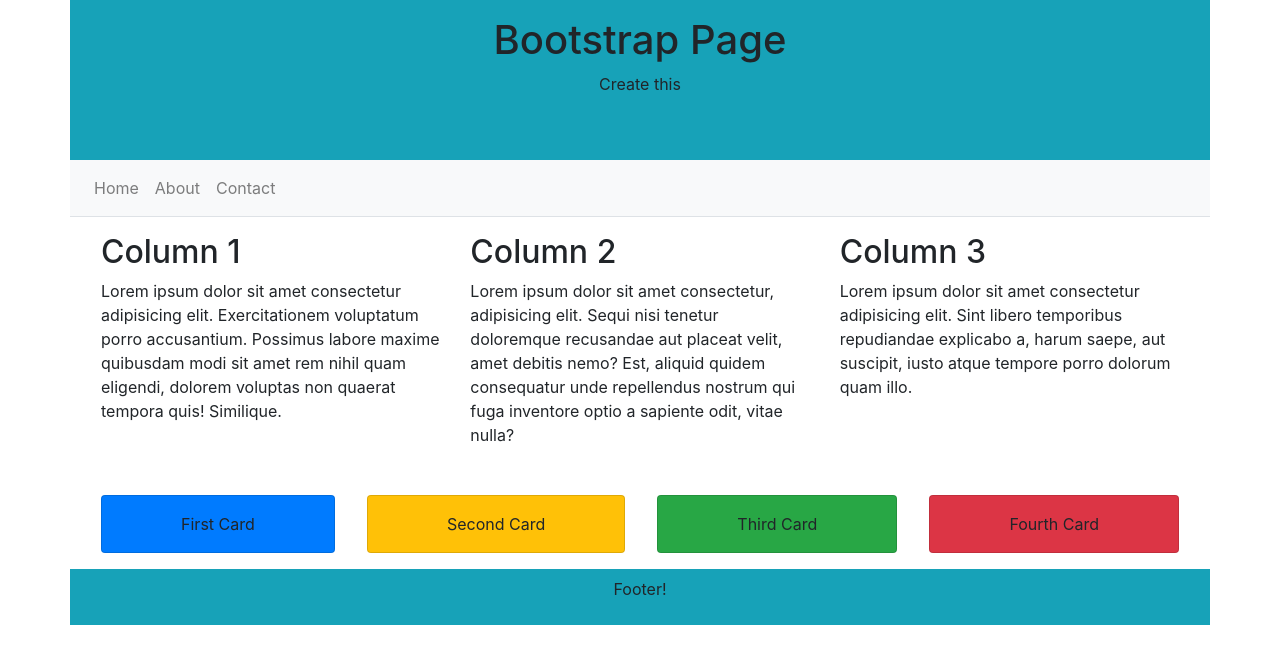
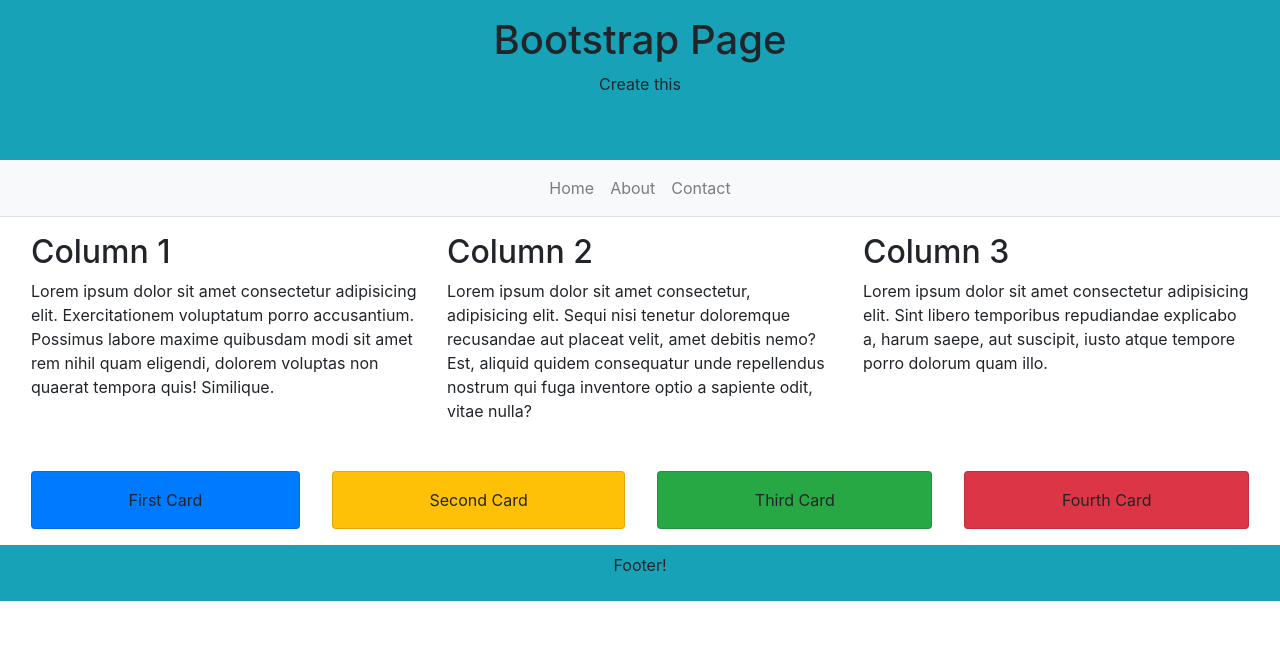
Before and after one commit to FBW41-2/3-uib-bootstrap-vbldra, a plain HTML site: page index.html in a window 1280 px wide. Drawn offline with nearby package versions, Linux system fonts and the light colour scheme.

Commit message:
fixed nav-bar

```diff
--- a/index.html
+++ b/index.html
@@ -7,15 +7,15 @@
     <title>Document</title>
 </head>
 <body>
-    <div class="container bg-info text-center p-3 pb-5">
+    <div class="container-fluid bg-info text-center p-3 pb-5">
         <h1>Bootstrap Page</h1>
         <p>Create this</p>
     </div>
-    <nav class="container border-bottom navbar navbar-expand-lg navbar-light bg-light">
+    <nav class="border-bottom navbar navbar-expand-lg navbar-light bg-light">
         <button class="navbar-toggler" type="button" data-toggle="collapse" data-target="#navbarSupportedContent" aria-controls="navbarSupportedContent" aria-expanded="false" aria-label="Toggle navigation">
             <span class="navbar-toggler-icon"></span>
         </button>
-        <div class="collapse navbar-collapse" id="navbarSupportedContent">
+        <div class="collapse navbar-collapse d-lg-flex justify-content-lg-center" id="navbarSupportedContent">
             <ul class="navbar-nav">
                 <li class="nav-item"><a class="nav-link" href="#">Home</a></li>
                 <li class="nav-item"><a class="nav-link" href="#">About</a></li>
@@ -23,7 +23,7 @@
             </ul>
         </div>
     </nav>
-    <div class="container">
+    <div class="container-fluid">
         <div class="row row-cols-3 p-3">
             <div class="col">
                 <h2>Column 1</h2>
@@ -39,7 +39,7 @@
             </div>
         </div>
     </div>
-    <div class="container">
+    <div class="container-fluid">
         <div class="d-flex">
             <div class="card flex-fill text-center bg-primary m-3 p-3">First Card</div>
             <div class="card flex-fill text-center bg-warning m-3 p-3">Second Card</div>
@@ -47,7 +47,7 @@
             <div class="card flex-fill text-center bg-danger m-3 p-3">Fourth Card</div>
         </div>
     </div>
-    <div class="container bg-info text-center p-2">
+    <div class="container-fluid bg-info text-center p-2">
         <p>Footer!</p>
     </div>
 </body>
```
